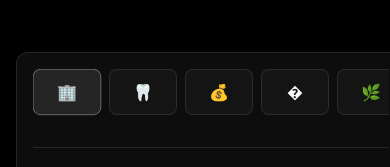
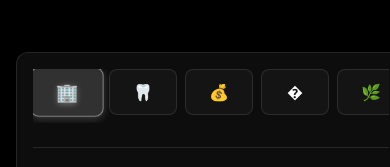
Before and after one commit to bmcpc/brandon-choi, a React (Vite) app: page / in a window 390 px wide. Shown: the part 237-404 px from the top of the page. Built offline with nearby package versions, Linux system fonts and the light colour scheme.

Commit message:
Refactor ExperienceList styles with improved hover and active states
Co-authored-by: bchoiprogramming <bchoiprogramming@gmail.com>

```diff
--- a/src/components/ExperienceList.css
+++ b/src/components/ExperienceList.css
@@ -17,7 +17,7 @@
 }
 
 .experience-sidebar {
-  flex: 0 0 30%;
+  flex: 0 0 120px;
   display: flex;
   flex-direction: column;
   gap: 1rem;
@@ -26,6 +26,7 @@
 .experience-item {
   display: flex;
   align-items: center;
+  justify-content: center;
   gap: 1rem;
   padding: 1rem;
   border-radius: 8px;
@@ -37,14 +38,20 @@
 
 .experience-item:hover {
   background: rgba(255, 255, 255, 0.08);
-  transform: scale(1.05);
+  transform: scale(1.1);
   border-color: rgba(255, 255, 255, 0.2);
 }
 
 .experience-item.active {
-  background: rgba(255, 255, 255, 0.1);
-  border-color: rgba(255, 255, 255, 0.3);
-  transform: scale(1.02);
+  background: rgba(255, 255, 255, 0.15);
+  border-color: rgba(255, 255, 255, 0.4);
+  transform: scale(1.15);
+  box-shadow: 0 4px 20px rgba(255, 255, 255, 0.2);
+}
+
+.experience-item.active .experience-icon {
+  transform: scale(1.2);
+  filter: drop-shadow(0 2px 8px rgba(255, 255, 255, 0.3));
 }
 
 .experience-icon {
@@ -56,14 +63,11 @@
   flex-shrink: 0;
   color: #ffffff;
   font-size: 1.5rem;
+  transition: transform 0.3s ease, filter 0.3s ease;
 }
 
 .experience-name {
-  font-family: 'Playfair Display', serif;
-  font-size: 1.1rem;
-  font-weight: 600;
-  color: #ffffff;
-  text-shadow: 0 2px 4px rgba(255, 255, 255, 0.1);
+  display: none;
 }
 
 .experience-content {
@@ -154,11 +158,19 @@
   }
 
   .experience-item:hover {
-    transform: scale(1.02);
+    transform: scale(1.05);
   }
 
   .experience-item.active {
-    transform: scale(1.01);
+    transform: scale(1.1);
+    background: rgba(255, 255, 255, 0.15);
+    border-color: rgba(255, 255, 255, 0.4);
+    box-shadow: 0 2px 10px rgba(255, 255, 255, 0.2);
+  }
+
+  .experience-item.active .experience-icon {
+    transform: scale(1.1);
+    filter: drop-shadow(0 1px 4px rgba(255, 255, 255, 0.3));
   }
 
   .experience-icon {
@@ -225,6 +237,18 @@
     padding: 0.5rem;
   }
 
+  .experience-item.active {
+    transform: scale(1.08);
+    background: rgba(255, 255, 255, 0.15);
+    border-color: rgba(255, 255, 255, 0.4);
+    box-shadow: 0 2px 8px rgba(255, 255, 255, 0.2);
+  }
+
+  .experience-item.active .experience-icon {
+    transform: scale(1.05);
+    filter: drop-shadow(0 1px 3px rgba(255, 255, 255, 0.3));
+  }
+
   .experience-icon {
     width: 1.75rem;
     height: 1.75rem;
```
